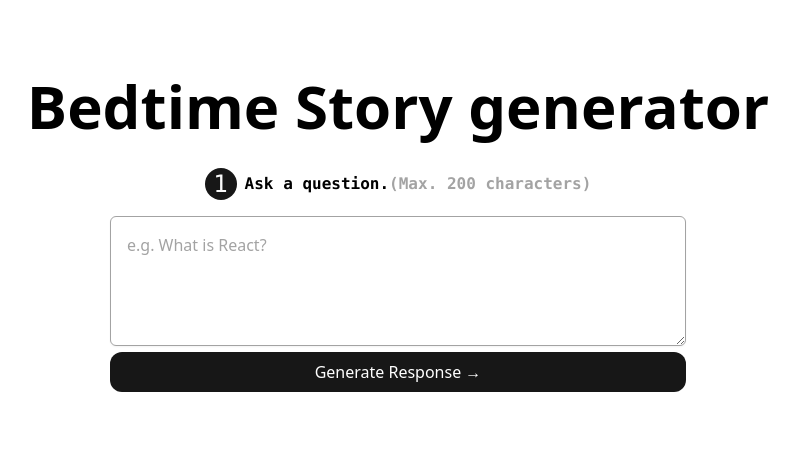
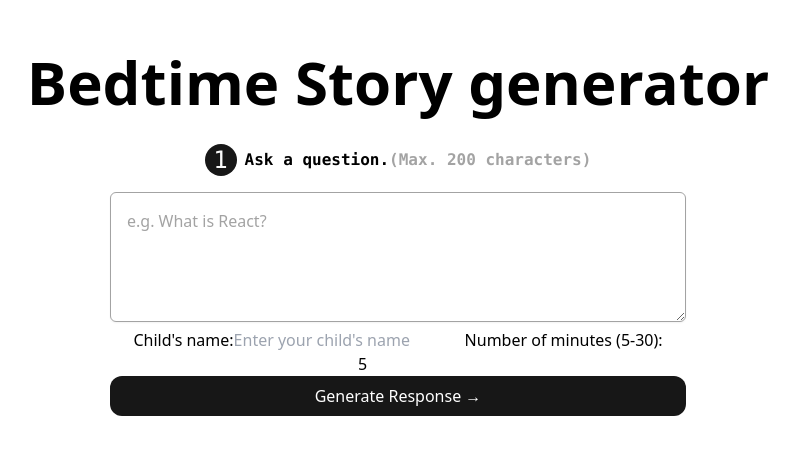
Before and after one commit to wilsonespina/bedtime-story, a Next.js app: page / in a window 1280 px wide. Shown: the part 174-628 px from the top of the page, without its empty margins (242-1041 px from the left). Built offline with nearby package versions, Linux system fonts and the light colour scheme.

Commit message:
feat: add inputs for story details

```diff
--- a/app/api/generate/route.ts
+++ b/app/api/generate/route.ts
@@ -3,11 +3,6 @@ import { OpenAIStream, OpenAIStreamPayload } from "../../utils/openAIStream";
 if (!process.env.OPENAI_API_KEY) {
   throw new Error("Missing env var from OpenAI");
 }
-
-// export const config = {
-//   runtime: "edge",
-// };
-
 
 export const runtime = 'nodejs';
 
@@ -31,7 +26,7 @@ export async function POST(req: Request): Promise<Response> {
     top_p: 1,
     frequency_penalty: 0,
     presence_penalty: 0,
-    max_tokens: 4096,
+    max_tokens: 3000,
     stream: true,
     n: 1,
   };
--- a/app/components/client-section/ClientSection.tsx
+++ b/app/components/client-section/ClientSection.tsx
@@ -5,12 +5,19 @@
 import { useState } from "react";
 
 export default function ClientSection() {
+  const [data, setData] = useState({
+    name: "",
+    minutes: 5,
+    age: 2,
+    details: {
+      storyElements: ['']
+    }
+  }); // TODO - add dynamic data structure
   const [loading, setLoading] = useState(false);
   const [input, setInput] = useState("");
   const [response, setResponse] = useState<string>("");
 
-  const prompt = `Q: ${input} Generate a response with less than 5000 characters.`;
-  // const prompt = `Q: ${input}`;
+  const prompt = `Q: ${input} Generate a response with less than 3000 characters.`;
 
   const generateResponse = async (e: React.MouseEvent<HTMLButtonElement>) => {
     e.preventDefault();
@@ -52,6 +59,7 @@ export default function ClientSection() {
 
   return (
     <div className="w-full max-w-xl">
+      <form>
         <textarea
           value={input}
           onChange={(e) => setInput(e.target.value)}
@@ -61,6 +69,16 @@ export default function ClientSection() {
           p-4 text-neutral-900 shadow-sm placeholder:text-neutral-400 focus:border-neutral-900"
           placeholder={"e.g. What is React?"}
         />
+
+        <label htmlFor="name">Child&apos;s name:</label>
+        <input type="text" name="name" placeholder="Enter your child's name" />
+
+
+        <label htmlFor="minutes">Number of minutes (5-30):</label>
+        <input type="number" id="minutes" name="minutes" min="5" max="30" step={5} defaultValue={5}></input>
+
+      </form>
+
       {!loading ? (
         <button
           className="w-full rounded-xl bg-neutral-900 px-4 py-2 font-medium text-white hover:bg-black/80"
```
Lines whose indentation alone changed are shown as unchanged.
